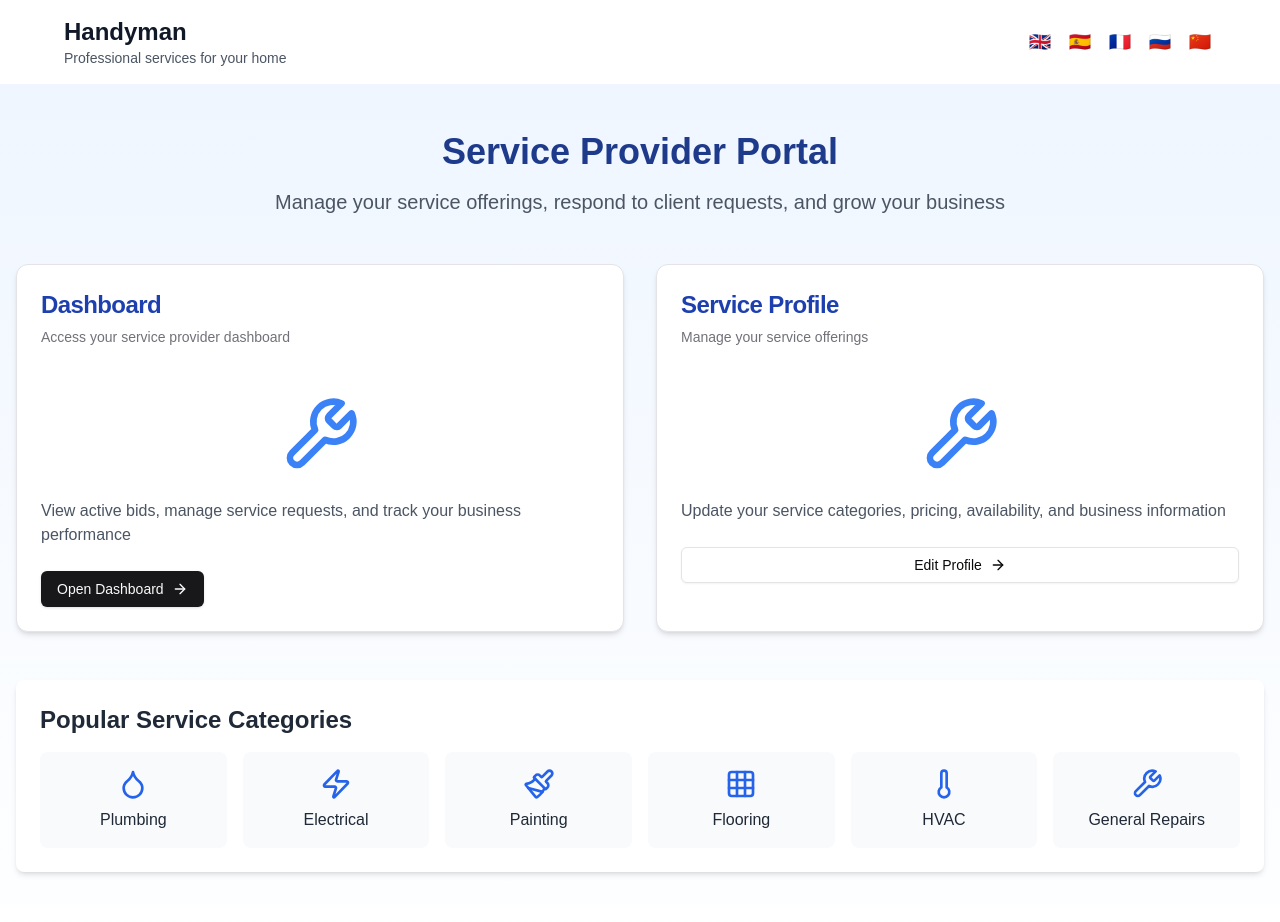
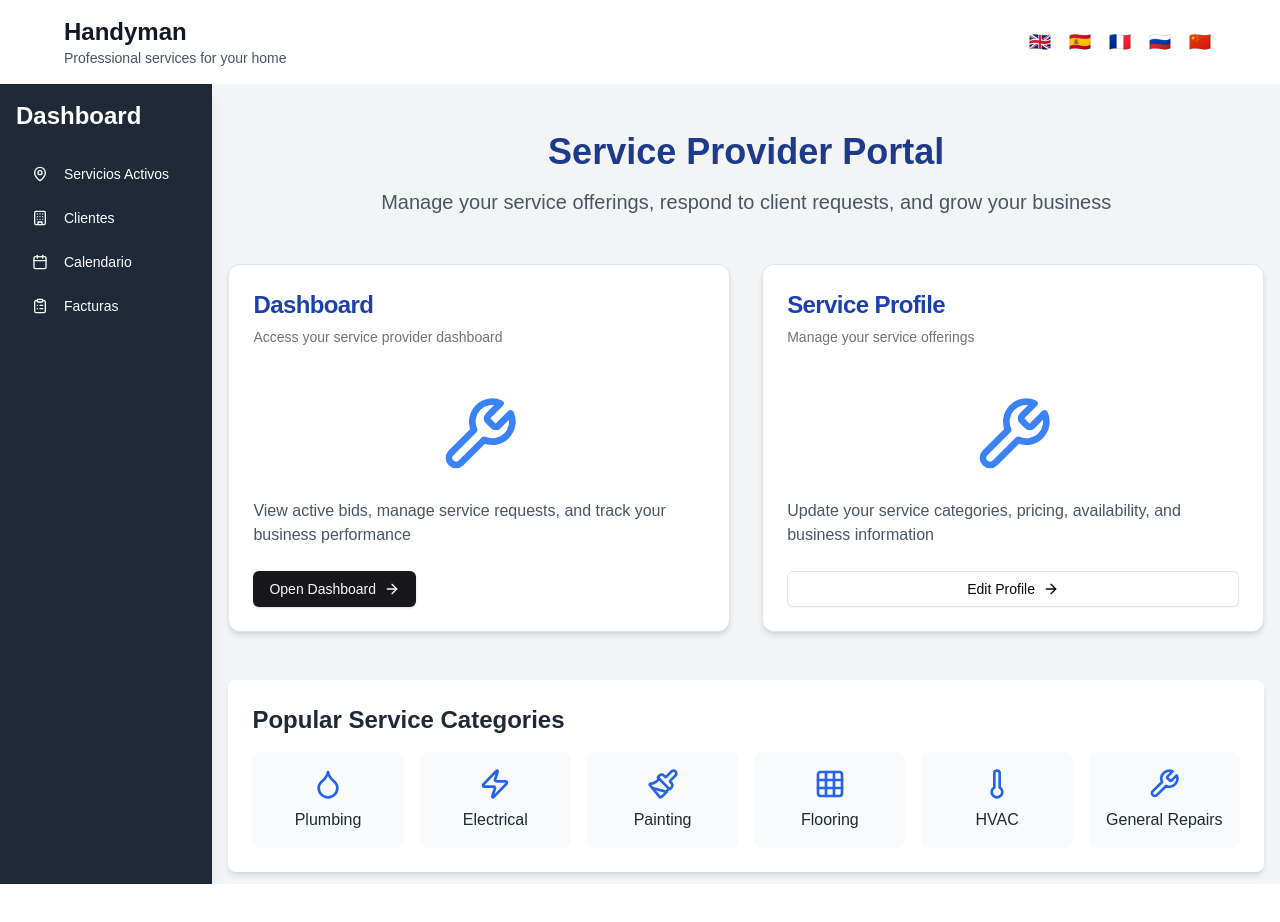
Before and after one commit to Hubit85/HubitApp, a Next.js app: page /service-provider in a window 1280 px wide. Shown: the top 922 px of the page. After the commit the page ends 884 px from the top, so only its background shows below. Built offline with nearby package versions, Linux system fonts and the light colour scheme.

Commit message:
refactor(layout): Finalize Header component updates

```diff
--- a/src/pages/dashboard/index.tsx
+++ b/src/pages/dashboard/index.tsx
@@ -19,129 +19,129 @@ export default function Dashboard() {
         <meta name="description" content={t("professionalServices")} />
       </Head>
 
-      <div className="min-h-screen flex flex-col relative overflow-hidden">
+      <div className='min-h-screen flex flex-col relative overflow-hidden bg-gray-100'>
         {/* Background Image - Luxury Apartment */}
         <div
-          className="absolute inset-0 z-0 bg-cover bg-center bg-no-repeat"
+          className='absolute inset-0 z-0 bg-cover bg-center bg-no-repeat'
           style={{
-            backgroundImage: "url('https://images.unsplash.com/photo-1560185007-c5ca9d2c014d?ixlib=rb-4.0.3&ixid=M3wxMjA3fDB8MHxwaG90by1wYWdlfHx8fGVufDB8fHx8fA%3D%3D&auto=format&fit=crop&w=1170&q=80')",
-            backgroundSize: "cover",
-            filter: "brightness(0.9)",
+            backgroundImage: 'url(\'https://images.unsplash.com/photo-1560185007-c5ca9d2c014d?ixlib=rb-4.0.3&ixid=M3wxMjA3fDB8MHxwaG90by1wYWdlfHx8fGVufDB8fHx8fA%3D%3D&auto=format&fit=crop&w=1170&q=80\')',
+            backgroundSize: 'cover',
+            filter: 'brightness(0.9)',
             opacity: 0.2
           }}
         />
 
-        <main className="flex-1 container mx-auto px-4 py-8 sm:px-6 lg:px-8 z-10">
-          <div className="grid grid-cols-1 lg:grid-cols-3 gap-8 mb-12 max-w-5xl mx-auto">
+        <main className='flex-1 container mx-auto px-4 py-8 sm:px-6 lg:px-8 z-10'>
+          <div className='grid grid-cols-1 lg:grid-cols-3 gap-8 mb-12 max-w-5xl mx-auto'>
             {/* Who We Are Card - Expandable on hover */}
             <motion.div
-              onMouseEnter={() => setExpandedCard("whoWeAre")}
+              onMouseEnter={() => setExpandedCard('whoWeAre')}
               onMouseLeave={() => setExpandedCard(null)}
               layout
-              transition={{ type: "spring", stiffness: 300, damping: 30 }}
-              className="relative"
+              transition={{ type: 'spring', stiffness: 300, damping: 30 }}
+              className='relative'
             >
-              <Card className="w-full shadow-lg bg-white/70 backdrop-blur-sm border-blue-200 border-2 overflow-hidden">
-                <CardHeader className="bg-blue-50/80">
-                  <CardTitle className="text-2xl font-serif text-blue-800">{t("whoWeAre")}</CardTitle>
+              <Card className='w-full shadow-lg bg-white rounded-lg overflow-hidden'>
+                <CardHeader className='bg-gray-50'>
+                  <CardTitle className='text-2xl font-bold text-gray-800'>{t('whoWeAre')}</CardTitle>
                 </CardHeader>
                 <motion.div
-                  initial={{ height: "150px" }}
+                  initial={{ height: '150px' }}
                   animate={{
-                    height: expandedCard === "whoWeAre" ? "auto" : "150px",
-                    overflow: expandedCard === "whoWeAre" ? "visible" : "hidden"
+                    height: expandedCard === 'whoWeAre' ? 'auto' : '150px',
+                    overflow: expandedCard === 'whoWeAre' ? 'visible' : 'hidden'
                   }}
                   transition={{ duration: 0.3 }}
                 >
-                  <CardContent className="text-gray-700 space-y-4 p-6 font-sans">
+                  <CardContent className='text-gray-700 space-y-4 p-6'>
                     <p>
-                      {t("whoWeAreDesc1")}
+                      {t('whoWeAreDesc1')}
                     </p>
                     <p>
-                      {t("whoWeAreDesc2")}
+                      {t('whoWeAreDesc2')}
                     </p>
                   </CardContent>
                 </motion.div>
-                {expandedCard !== "whoWeAre" && (
-                  <div className="absolute bottom-0 left-0 right-0 h-12 bg-gradient-to-t from-white/80 to-transparent pointer-events-none" />
+                {expandedCard !== 'whoWeAre' && (
+                  <div className='absolute bottom-0 left-0 right-0 h-12 bg-gradient-to-t from-white/80 to-transparent pointer-events-none' />
                 )}
               </Card>
             </motion.div>
 
             {/* How It Works Card - Expandable on hover */}
             <motion.div
-              onMouseEnter={() => setExpandedCard("howItWorks")}
+              onMouseEnter={() => setExpandedCard('howItWorks')}
               onMouseLeave={() => setExpandedCard(null)}
               layout
-              transition={{ type: "spring", stiffness: 300, damping: 30 }}
-              className="relative"
+              transition={{ type: 'spring', stiffness: 300, damping: 30 }}
+              className='relative'
             >
-              <Card className="w-full shadow-lg bg-white/70 backdrop-blur-sm border-green-200 border-2 overflow-hidden">
-                <CardHeader className="bg-green-50/80">
-                  <CardTitle className="text-2xl font-serif text-green-800">{t("howItWorks")}</CardTitle>
+              <Card className='w-full shadow-lg bg-white rounded-lg overflow-hidden'>
+                <CardHeader className='bg-gray-50'>
+                  <CardTitle className='text-2xl font-bold text-gray-800'>{t('howItWorks')}</CardTitle>
                 </CardHeader>
                 <motion.div
-                  initial={{ height: "150px" }}
+                  initial={{ height: '150px' }}
                   animate={{
-                    height: expandedCard === "howItWorks" ? "auto" : "150px",
-                    overflow: expandedCard === "howItWorks" ? "visible" : "hidden"
+                    height: expandedCard === 'howItWorks' ? 'auto' : '150px',
+                    overflow: expandedCard === 'howItWorks' ? 'visible' : 'hidden'
                   }}
                   transition={{ duration: 0.3 }}
                 >
-                  <CardContent className="text-gray-700 space-y-4 p-6 font-sans">
+                  <CardContent className='text-gray-700 space-y-4 p-6'>
                     <p>
-                      {t("howItWorksDesc")}
+                      {t('howItWorksDesc')}
                     </p>
-                    <ol className="list-decimal pl-5 space-y-2">
-                      <li>{t("step1")}</li>
-                      <li>{t("step2")}</li>
-                      <li>{t("step3")}</li>
-                      <li>{t("step4")}</li>
-                      <li>{t("step5")}</li>
+                    <ol className='list-decimal pl-5 space-y-2'>
+                      <li>{t('step1')}</li>
+                      <li>{t('step2')}</li>
+                      <li>{t('step3')}</li>
+                      <li>{t('step4')}</li>
+                      <li>{t('step5')}</li>
                     </ol>
                   </CardContent>
                 </motion.div>
-                {expandedCard !== "howItWorks" && (
-                  <div className="absolute bottom-0 left-0 right-0 h-12 bg-gradient-to-t from-white/80 to-transparent pointer-events-none" />
+                {expandedCard !== 'howItWorks' && (
+                  <div className='absolute bottom-0 left-0 right-0 h-12 bg-gradient-to-t from-white/80 to-transparent pointer-events-none' />
                 )}
               </Card>
             </motion.div>
 
             {/* Our Greatest Achievements Card - Expandable on hover */}
             <motion.div
-              onMouseEnter={() => setExpandedCard("achievements")}
+              onMouseEnter={() => setExpandedCard('achievements')}
               onMouseLeave={() => setExpandedCard(null)}
               layout
-              transition={{ type: "spring", stiffness: 300, damping: 30 }}
-              className="relative"
+              transition={{ type: 'spring', stiffness: 300, damping: 30 }}
+              className='relative'
             >
-              <Card className="w-full shadow-lg bg-white/70 backdrop-blur-sm border-amber-200 border-2 overflow-hidden">
-                <CardHeader className="bg-amber-50/80">
-                  <CardTitle className="text-2xl font-serif text-amber-800">{t("achievements")}</CardTitle>
+              <Card className='w-full shadow-lg bg-white rounded-lg overflow-hidden'>
+                <CardHeader className='bg-gray-50'>
+                  <CardTitle className='text-2xl font-bold text-gray-800'>{t('achievements')}</CardTitle>
                 </CardHeader>
                 <motion.div
-                  initial={{ height: "150px" }}
+                  initial={{ height: '150px' }}
                   animate={{
-                    height: expandedCard === "achievements" ? "auto" : "150px",
-                    overflow: expandedCard === "achievements" ? "visible" : "hidden"
+                    height: expandedCard === 'achievements' ? 'auto' : '150px',
+                    overflow: expandedCard === 'achievements' ? 'visible' : 'hidden'
                   }}
                   transition={{ duration: 0.3 }}
                 >
-                  <CardContent className="text-gray-700 space-y-4 p-6 font-sans">
+                  <CardContent className='text-gray-700 space-y-4 p-6'>
                     <p>
-                      {t("achievementsDesc")}
+                      {t('achievementsDesc')}
                     </p>
-                    <ul className="list-disc pl-5 space-y-2">
-                      <li>{t("achievement1")}</li>
-                      <li>{t("achievement2")}</li>
-                      <li>{t("achievement3")}</li>
-                      <li>{t("achievement4")}</li>
-                      <li>{t("achievement5")}</li>
+                    <ul className='list-disc pl-5 space-y-2'>
+                      <li>{t('achievement1')}</li>
+                      <li>{t('achievement2')}</li>
+                      <li>{t('achievement3')}</li>
+                      <li>{t('achievement4')}</li>
+                      <li>{t('achievement5')}</li>
                     </ul>
                   </CardContent>
                 </motion.div>
-                {expandedCard !== "achievements" && (
-                  <div className="absolute bottom-0 left-0 right-0 h-12 bg-gradient-to-t from-white/80 to-transparent pointer-events-none" />
+                {expandedCard !== 'achievements' && (
+                  <div className='absolute bottom-0 left-0 right-0 h-12 bg-gradient-to-t from-white/80 to-transparent pointer-events-none' />
                 )}
               </Card>
             </motion.div>
--- a/src/pages/service-provider/index.tsx
+++ b/src/pages/service-provider/index.tsx
@@ -1,10 +1,9 @@
-
 import React from "react";
 import Head from "next/head";
 import { useRouter } from "next/router";
 import { Button } from "@/components/ui/button";
 import { Card, CardContent, CardDescription, CardFooter, CardHeader, CardTitle } from "@/components/ui/card";
-import { Wrench, ArrowRight, Zap, Paintbrush, Grid, Droplet, Thermometer } from "lucide-react";
+import { Wrench, ArrowRight, Zap, Paintbrush, Grid, Droplet, Thermometer, MapPin, Building, Calendar, ClipboardList } from "lucide-react";
 import Link from 'next/link';
 import { useLanguage } from "@/contexts/LanguageContext";
 
@@ -24,6 +23,44 @@ export default function ServiceProviderHome() {
       </Head>
 
       <main className="min-h-screen bg-gradient-to-b from-blue-50 to-white">
+        <div className='flex h-screen bg-gray-100'>
+          {/* Sidebar */}
+          <div className='w-64 bg-gray-800 text-white shadow-lg'>
+            <div className='p-4'>
+              <h2 className='text-2xl font-bold mb-6'>Dashboard</h2>
+              <nav className='space-y-2'>
+                <Button
+                  variant='ghost'
+                  className='w-full justify-start'
+                >
+                  <MapPin className='mr-2 h-5 w-5' />
+                  Servicios Activos
+                </Button>
+                <Button
+                  variant='ghost'
+                  className='w-full justify-start'
+                >
+                  <Building className='mr-2 h-5 w-5' />
+                  Clientes
+                </Button>
+                <Button
+                  variant='ghost'
+                  className='w-full justify-start'
+                >
+                  <Calendar className='mr-2 h-5 w-5' />
+                  Calendario
+                </Button>
+                <Button
+                  variant='ghost'
+                  className='w-full justify-start'
+                >
+                  <ClipboardList className='mr-2 h-5 w-5' />
+                  Facturas
+                </Button>
+              </nav>
+            </div>
+          </div>
+
           <div className="container mx-auto px-4 py-12">
             <div className="text-center mb-12">
               <h1 className="text-4xl font-bold text-blue-900 mb-4">{t("serviceProviderPortal")}</h1>
@@ -103,6 +140,7 @@ export default function ServiceProviderHome() {
               </div>
             </div>
           </div>
+        </div>
       </main>
     </>
   );
```
Also changed, not shown: src/pages/index.tsx (+10 -10 lines). Lines whose indentation alone changed are shown as unchanged.
